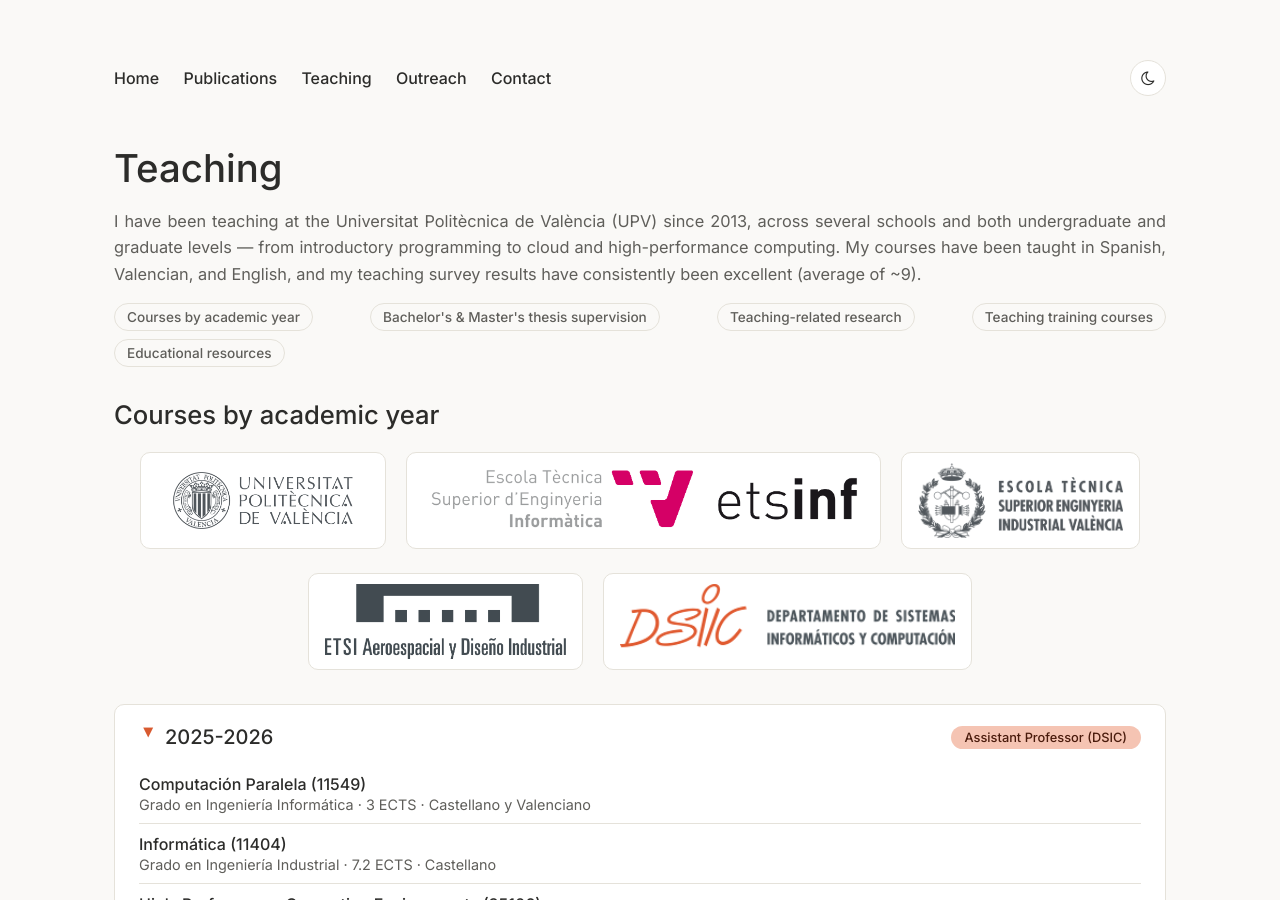
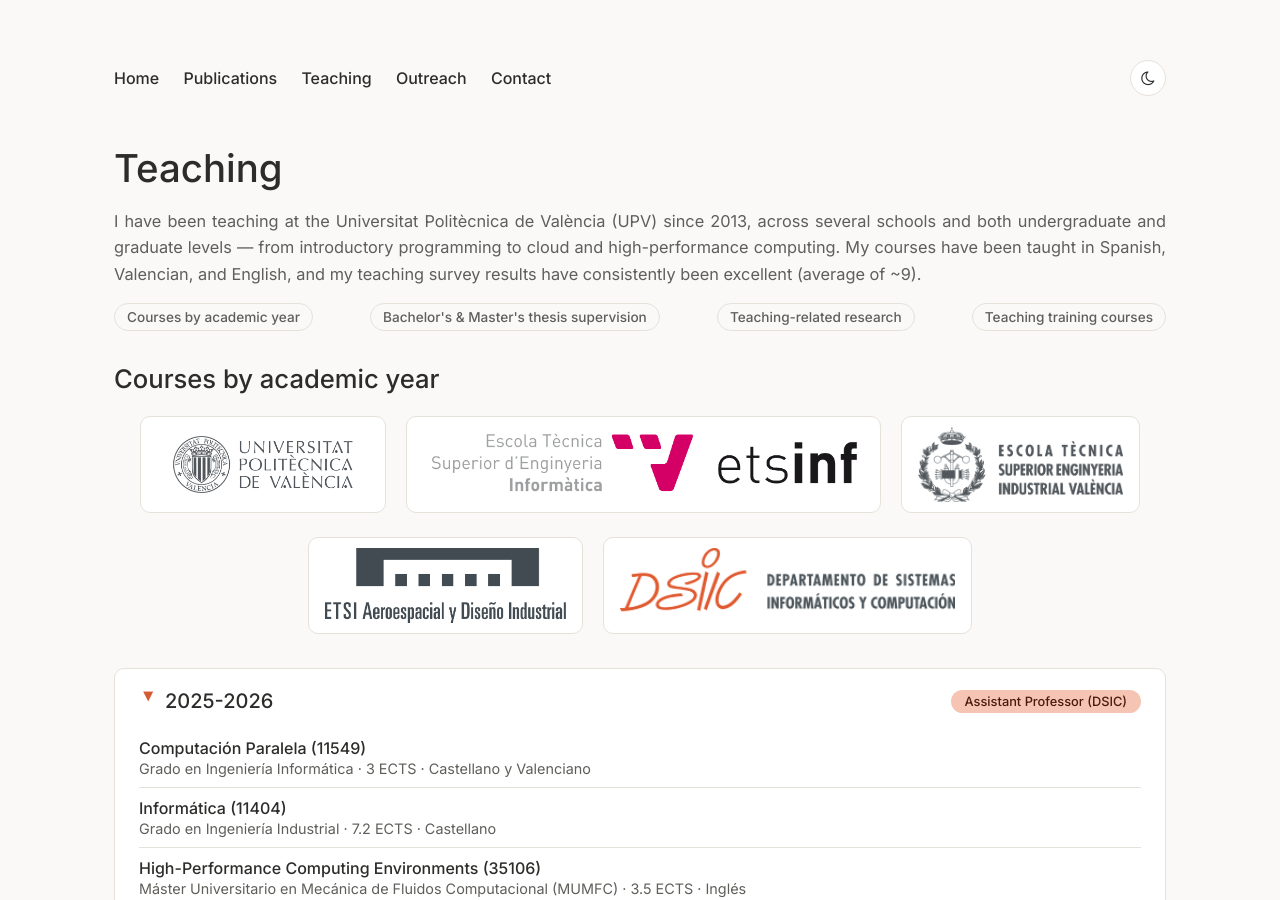
Before and after one commit to amcaar/amcaar.github.io, a Jekyll site: the page built from teaching/index.html, in a window 1280 px wide and 900 px high. Built offline with Jekyll 4.4.1, drawn with Linux system fonts in a browser that asks for light colours; a style sheet for code colours, icons or effects is not loaded; some of the changed text lies outside the part shown.

Commit message:
Comment out educational resources section
Comment out the educational resources section in HTML.

```diff
--- a/teaching/index.html
+++ b/teaching/index.html
@@ -14,7 +14,7 @@
 		<a href="#tfg-tfm">Bachelor's &amp; Master's thesis supervision</a>
 		<a href="#teaching-research">Teaching-related research</a>
 		<a href="#ice-training">Teaching training courses</a>
-		<a href="#educational-resources">Educational resources</a>
+		<!--<a href="#educational-resources">Educational resources</a>-->
 	</nav>
 
 	<h2 id="courses">Courses by academic year</h2>
@@ -282,6 +282,6 @@
 		<div class="credits-total">Total: 10 hours</div>
 	</details>
 
-	<h2 id="educational-resources">Educational resources</h2>
-	<p class="justify">Work in progress.</p>
+	<!--<h2 id="educational-resources">Educational resources</h2>
+	<p class="justify">Work in progress.</p>-->
 </div>
```
